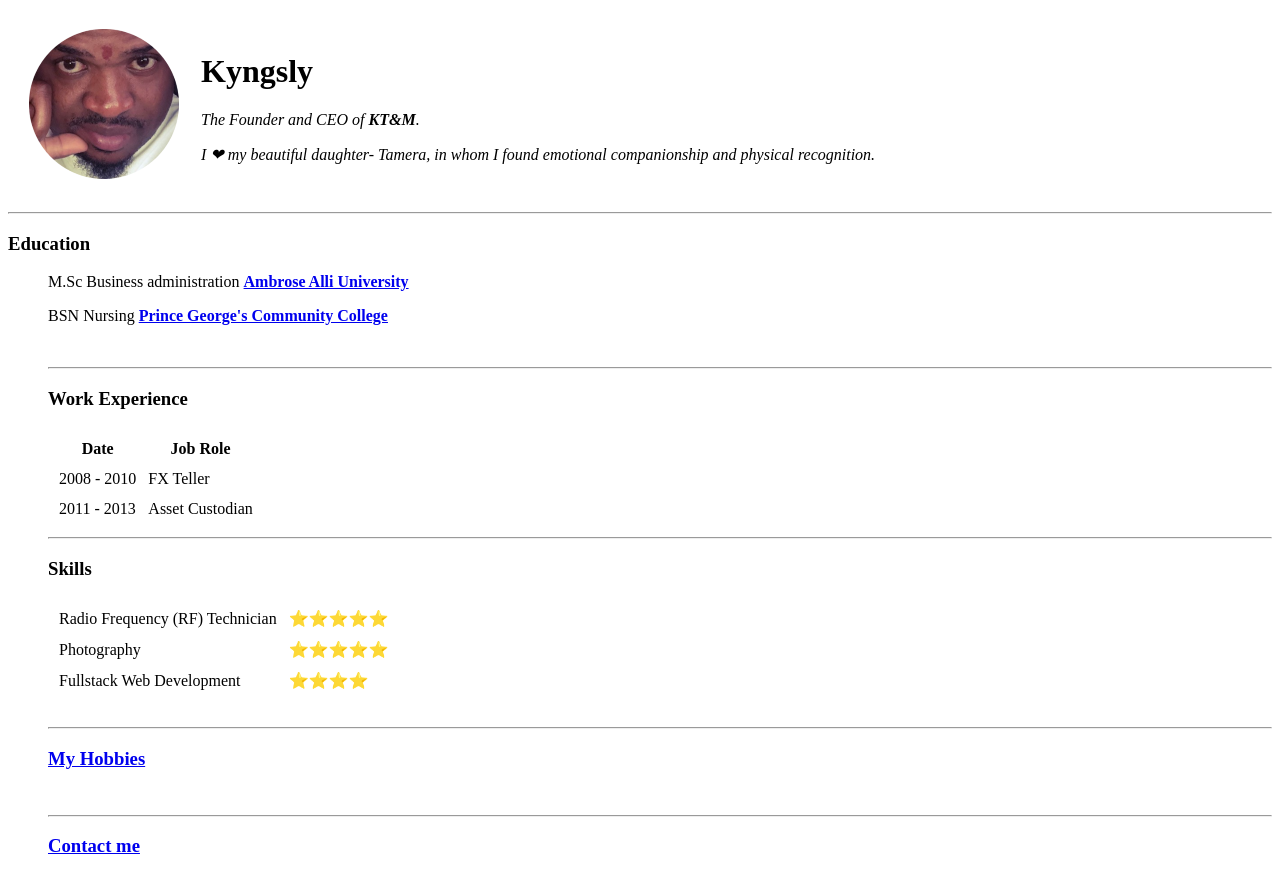
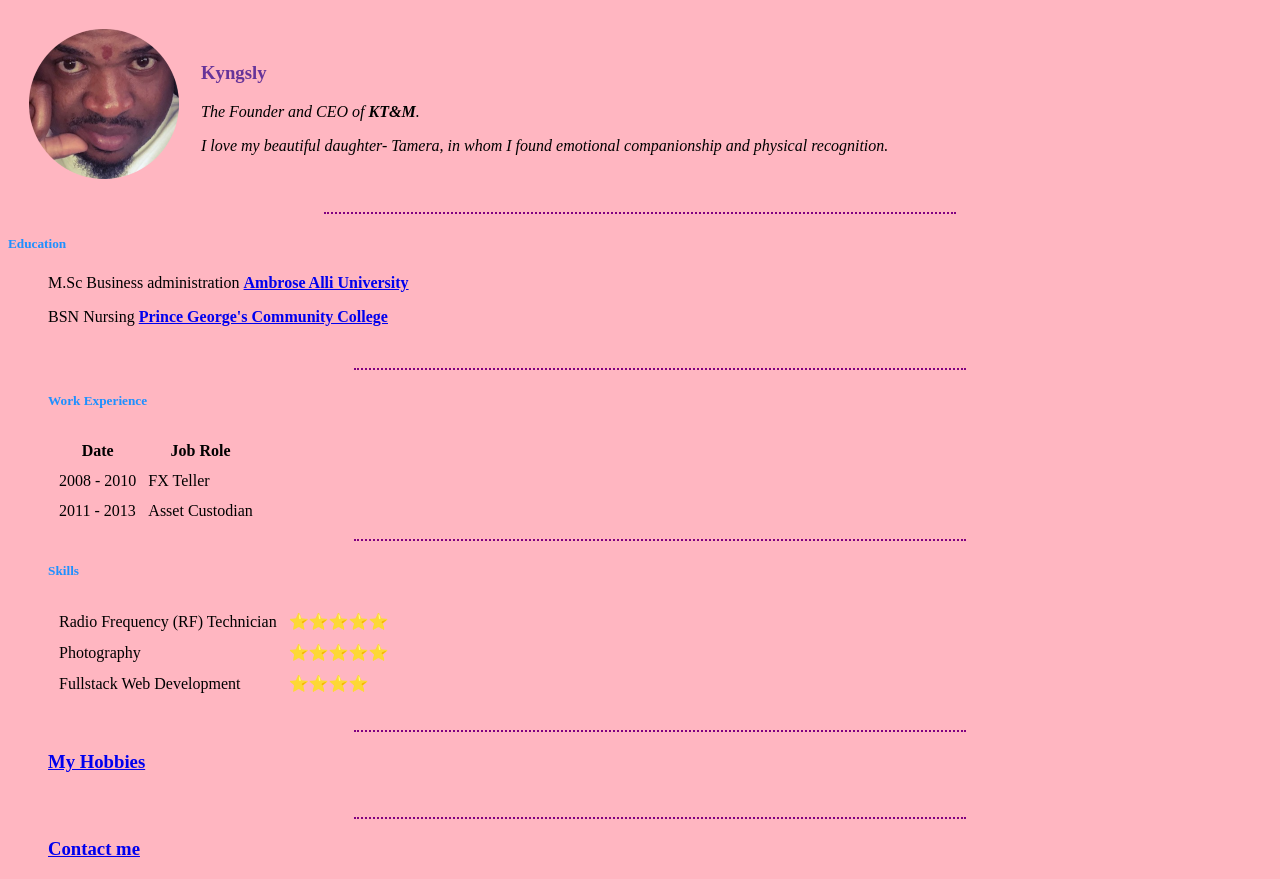
Before and after one commit to Kyngslyabebe/CV, a plain HTML site: page index.html in a window 1280 px wide. Drawn offline with Linux system fonts and the light colour scheme.

Commit message:
Add files via upload

```diff
--- /dev/null
+++ b/CSS/styles.css
@@ -0,0 +1,13 @@
+
+body { background-color: #ffb6c1;
+}
+hr { border-style: none;
+border-top-style:dotted;
+border-color: purple;
+border-width: 2px;
+width: 50%;
+}
+h3 {color: #663399;
+}
+h5 { color: #1e90ff;
+}
--- a/index.html
+++ b/index.html
@@ -3,27 +3,29 @@
 
 <head>
   <meta charset="utf-8">
-  <title>Kyngsly's personal site</title>
+  <title>Abebe's personal site</title>
+  <link rel="stylesheet" href="css/styles.css">
 </head>
 <body>
   <table cellspacing="20">
     <tr>
       <td><img src="Image/abebe2.png" alt=" Kingsley Profile picture"></td>
-      <td><h1>Kyngsly</h1>
+      <td><h1></h1>
+      <h3>Kyngsly</h3>
       <p><em>The Founder and CEO of <strong>KT&M</a></strong>.<em></em></p>
-      <p>I ❤ my beautiful daughter- Tamera, in whom I found emotional companionship and physical recognition.</p>
+      <p>I love my beautiful daughter- Tamera, in whom I found emotional companionship and physical recognition.</p>
     </tr>
   </table>
 
   <hr>
-  <h3>Education</h3>
+  <h5>Education</h5>
   <ul>
 
     <p>M.Sc Business administration <strong><a href="https://aauekpoma.edu.ng/"> Ambrose Alli University</a></strong></p>
     <p>BSN Nursing <strong><a href="https://www.pgcc.edu/"> Prince George's Community College</a></strong></p>
 <br>
 <hr>
-<h3>Work Experience</h3>
+<h5>Work Experience</h5>
 <table cellspacing="10"
   <tr>
     <th>Date</th>
@@ -40,7 +42,7 @@
     </tr>
 </table>
 <hr>
-<h3>Skills</h3>
+<h5>Skills</h5>
 <table cellspacing="10">
 <tr>
   <td>Radio Frequency (RF) Technician</td>
```
Also changed, not shown: Contact.html (+2 -1 lines), Hobbies.html (+2 -1 lines).
